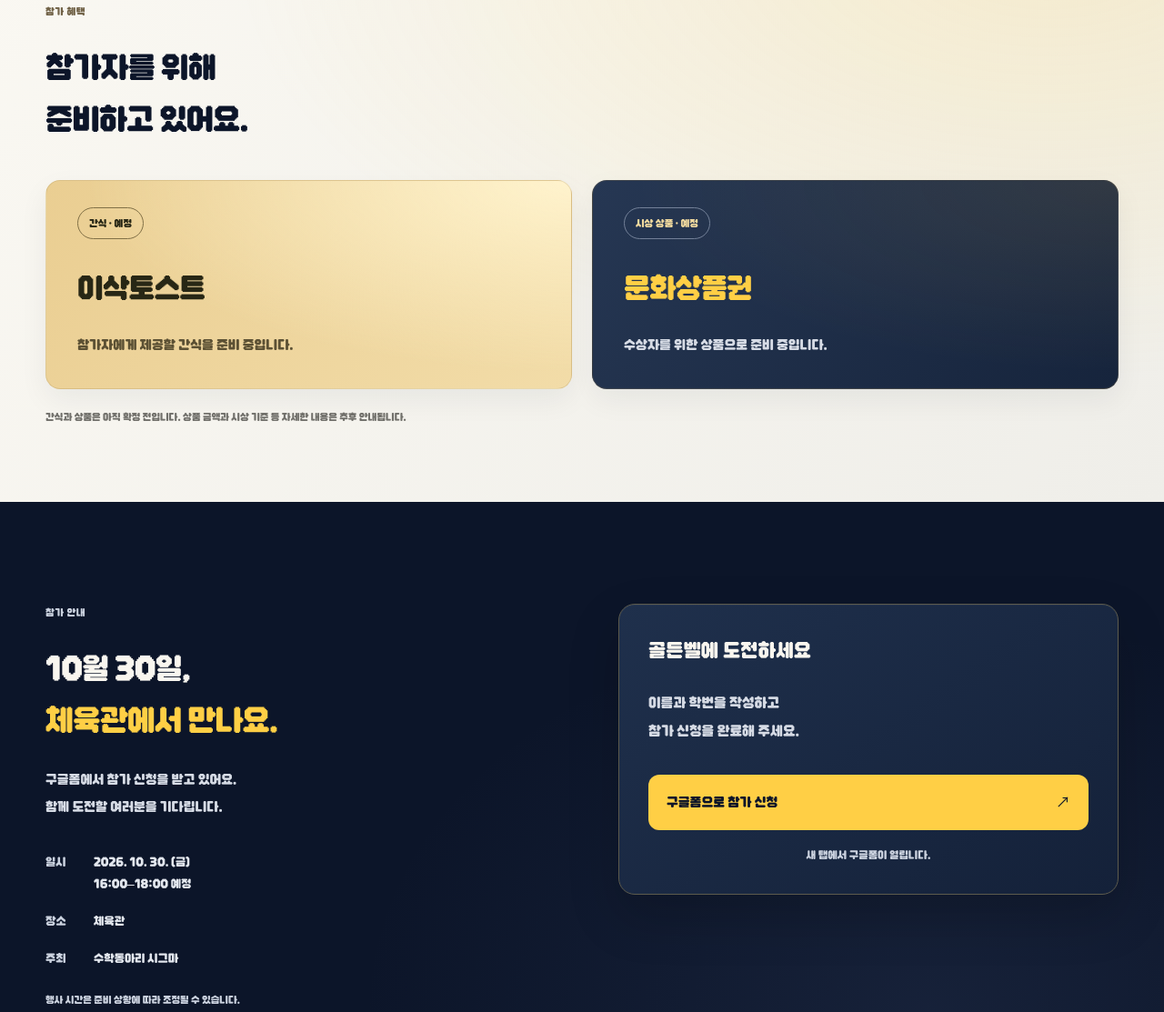
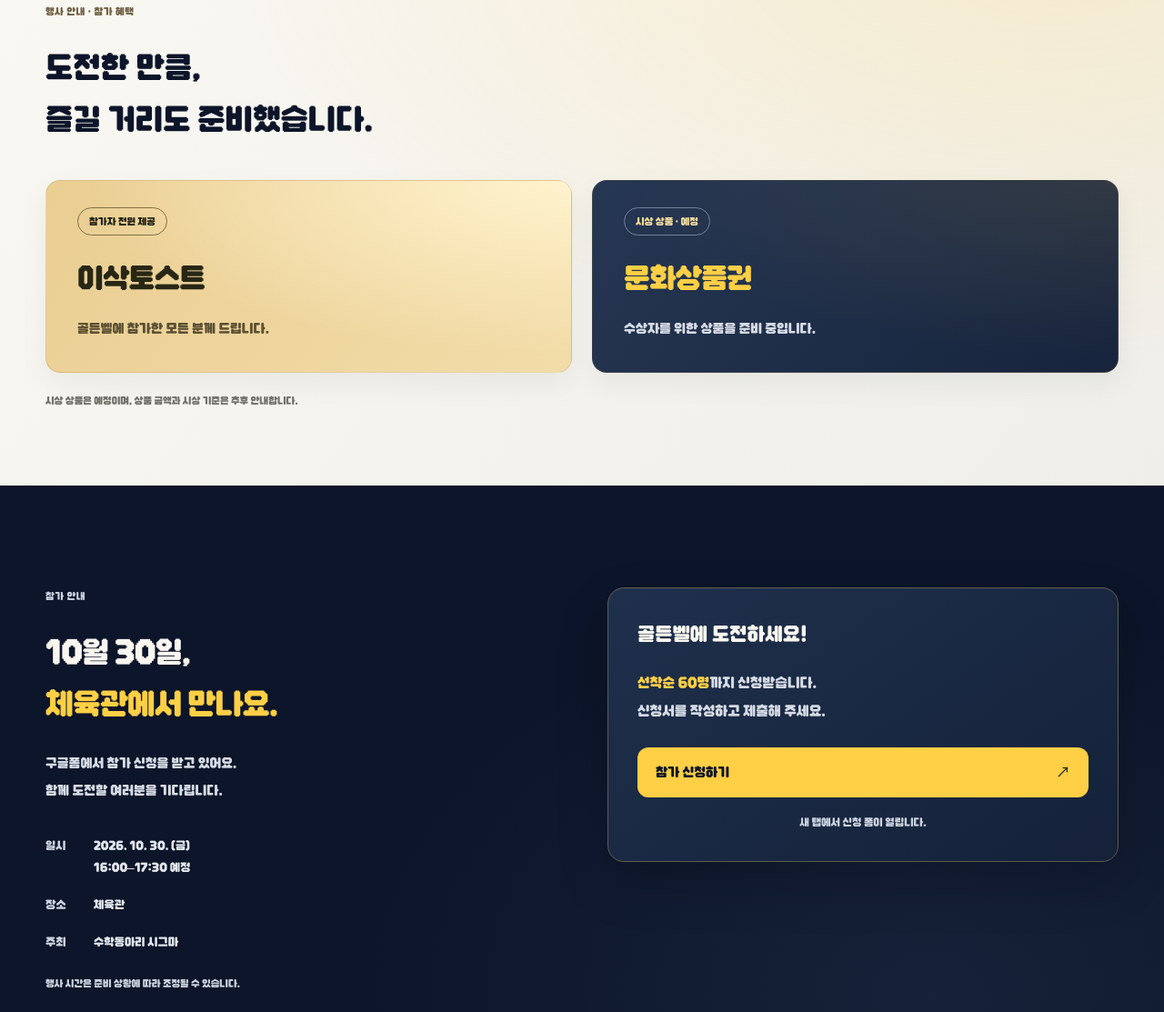
Before and after one commit to 1112leo/sigma, a plain HTML site: page goldenbell/index.html in a window 1280 px wide. Shown: the part 1293-2406 px from the top of the page at 91% size. Drawn offline with Linux system fonts and the light colour scheme.

Commit message:
Polish event copy and align updated schedule and registration details

```diff
--- a/goldenbell/goldenbell.css
+++ b/goldenbell/goldenbell.css
@@ -250,8 +250,8 @@ h1 {
   justify-content: space-between;
   align-items: center;
   gap: 30px;
-  min-height: 53px;
-  padding: 15px 22px;
+  min-height: 45px;
+  padding: 13px 18px;
   font-size: 14px;
   font-weight: 500;
   border: 0;
@@ -386,7 +386,7 @@ h2 {
   display: grid;
   grid-template-columns: 1fr 1fr;
   gap: 55px;
-  align-items: start
+  align-items: center
 }
 
 .about-body p {
@@ -468,7 +468,7 @@ h2 {
 .benefit-tag {
   border: 1px solid #817046;
   border-radius: 30px;
-  padding: 6px 12px;
+  padding: 4px 12px;
   font-weight: 650
 }
 
@@ -487,7 +487,7 @@ h2 {
   font-weight: 500;
   letter-spacing: -.025em;
   line-height: 1.4;
-  margin-top: 29px
+  margin-top: 22px
 }
 
 .benefit-card h3 span {
@@ -506,7 +506,7 @@ h2 {
 }
 
 .benefit-description {
-  margin-top: 23px;
+  margin-top: 16px;
   font-size: 14px;
   line-height: 1.85;
   color: #5c5134
@@ -545,7 +545,7 @@ h2 {
 .apply-section {
   display: grid;
   grid-template-columns: 1fr 1fr;
-  gap: 80px;
+  gap: 56px;
   padding-block: 112px 95px
 }
 
@@ -1007,7 +1007,7 @@ fieldset .button {
   }
 
   .benefit-card {
-    padding: 25px 27px
+    padding: 18px 27px
   }
 
   .benefit-intro {
@@ -1338,27 +1338,61 @@ fieldset .button,
 }
 
 /* No permanent transform/layer for content waiting below the viewport. */
-.hero-kicker, .strip-label, .event-time small,
-.about-section .section-label, .apply-section .section-label,
-.schedule-note, .form-footnote, .site-footer p, .site-footer > a:last-child {
+.hero-kicker,
+.strip-label,
+.event-time small,
+.about-section .section-label,
+.apply-section .section-label,
+.schedule-note,
+.form-footnote,
+.site-footer p,
+.site-footer>a:last-child {
   color: #cbd2df;
 }
-.form-card { border-color: #5d5b4d; }
-.form-heading h3 { font-size: 24px; line-height: 1.5; letter-spacing: 0; }
-#form-notice { font-size: 17px; line-height: 1.85; margin-top: 24px; }
+
+.form-card {
+  border-color: #5d5b4d;
+}
+
+.form-heading h3 {
+  font-size: 24px;
+  line-height: 1.5;
+  letter-spacing: 0;
+}
+
+#form-notice {
+  font-size: 17px;
+  line-height: 1.85;
+  margin-top: 20px;
+}
+
+#form-notice strong { color: var(--gold); font-weight: inherit; }
+.about-body h2, .section-heading h2 { text-wrap: balance; letter-spacing: 0; }
+.benefit-description, .benefit-note, .faq-list p { text-wrap: pretty; }
+.benefit-top > .benefit-tag { font-size: 14px; }
+
 .registration-link {
   display: flex;
   align-items: center;
   justify-content: space-between;
   gap: 16px;
   width: 100%;
-  margin-top: 32px;
-  padding: 18px 20px;
+  margin-top: 24px;
+  padding: 15px 20px;
   font-size: 16px;
   line-height: 1.6;
 }
-.form-footnote { margin: 16px 0 0; font-size: 13px; text-align: center; }
-.apply-copy > p, #form-notice { text-wrap: pretty; }
+
+.form-footnote {
+  margin: 16px 0 0;
+  font-size: 13px;
+  text-align: center;
+}
+
+.apply-copy>p,
+#form-notice {
+  text-wrap: pretty;
+}
 
 [data-scroll-pending] {
   opacity: 0;
--- a/goldenbell/index.html
+++ b/goldenbell/index.html
@@ -10,7 +10,7 @@
   <link rel="icon" href="run/favicon.svg" type="image/svg+xml">
   <link rel="preload" as="image" href="hero-bell.png">
   <link rel="preload" as="font" href="fonts/DNFBitBit-Regular.woff2" type="font/woff2" crossorigin>
-  <link rel="stylesheet" href="goldenbell.css?v=20260925-apply4">
+  <link rel="stylesheet" href="goldenbell.css?v=20260925-copy5">
   <script src="reveal.js?v=20260925-readable3" defer></script>
 </head>
 
@@ -21,7 +21,7 @@
         class="logo-caption">수학 골든벨</span></a>
     <nav aria-label="주요 메뉴">
       <a class="nav-about" href="#about">행사 소개</a>
-      <a href="#benefits">참가 혜택</a>
+      <a href="#benefits">행사 안내</a>
       <a class="nav-cta" href="#apply">참가 신청 <span aria-hidden="true">↗</span></a>
     </nav>
   </header>
@@ -31,10 +31,10 @@
         <p class="eyebrow">2026. 10. 30. 금요일</p>
         <p class="hero-kicker">천안오성고등학교 수학동아리 시그마</p>
         <h1 id="hero-title">수학 <em>골든벨</em></h1>
-        <p class="hero-description">친구들과 함께 풀어보는 수학 문제.<br>10월의 마지막 금요일, 체육관에서 만나요.</p>
+        <p class="hero-description">문제를 풀고, 끝까지 살아남아 보세요.<br>10월의 마지막 금요일, 체육관에서 만나요.</p>
         <div class="hero-actions">
-          <a class="button button-gold" href="#apply">참가 신청 안내 <span aria-hidden="true">↗</span></a>
-          <a class="text-link" href="#benefits">참가 혜택 보기 <span aria-hidden="true">↓</span></a>
+          <a class="button button-gold" href="#apply">참가 신청하기 <span aria-hidden="true">↗</span></a>
+          <a class="text-link" href="#benefits">행사 자세히 보기 <span aria-hidden="true">↓</span></a>
         </div>
       </div>
       <div class="hero-art">
@@ -46,16 +46,16 @@
       <div class="event-date"><span class="strip-label">날짜</span><time datetime="2026-10-30">10.30
           <span>금요일</span></time></div>
       <div class="event-time"><span class="strip-label">시간</span>
-        <p>16:00 — 18:00 <small>예정</small></p>
+        <p>16:00 — 17:30 <small>예정</small></p>
       </div>
       <div class="event-invite"><span class="strip-label">장소</span><strong>체육관</strong></div>
     </div>
     <section class="about-section wrap" id="about" aria-labelledby="about-title">
       <p class="eyebrow section-label">행사 소개</p>
       <div class="about-body">
-        <h2 id="about-title">함께 풀면<br>더 재미있는 수학.</h2>
+        <h2 id="about-title">어디까지<br>살아남을 수 있을까요?</h2>
         <div>
-          <p>수학동아리 시그마가 골든벨을 준비했습니다.<br>익숙한 문제부터 조금 낯선 문제까지,<br>친구들과 답을 생각하며 한 문제씩 도전해 보세요.</p>
+          <p>수학동아리 시그마가 준비한 골든벨.<br>정답을 맞히고, 다음 문제에 도전해 보세요.</p>
         </div>
       </div>
     </section>
@@ -63,23 +63,23 @@
       <div class="wrap">
         <div class="section-heading">
           <div>
-            <p class="eyebrow section-label">참가 혜택</p>
-            <h2 id="benefits-title">참가자를 위해<br>준비하고 있어요.</h2>
+            <p class="eyebrow section-label">행사 안내 · 참가 혜택</p>
+            <h2 id="benefits-title">도전한 만큼,<br>즐길 거리도 준비했습니다.</h2>
           </div>
         </div>
         <div class="benefit-grid">
           <article class="benefit-card toast-card">
-            <div class="benefit-top"><span class="benefit-tag">간식 · 예정</span></div>
+            <div class="benefit-top"><span class="benefit-tag">참가자 전원 제공</span></div>
             <h3>이삭토스트</h3>
-            <p class="benefit-description">참가자에게 제공할 간식을 준비 중입니다.</p>
+            <p class="benefit-description">골든벨에 참가한 모든 분께 드립니다.</p>
           </article>
           <article class="benefit-card prize-card">
             <div class="benefit-top"><span class="benefit-tag">시상 상품 · 예정</span></div>
             <h3>문화상품권</h3>
-            <p class="benefit-description">수상자를 위한 상품으로 준비 중입니다.</p>
+            <p class="benefit-description">수상자를 위한 상품을 준비 중입니다.</p>
           </article>
         </div>
-        <p class="benefit-note">간식과 상품은 아직 확정 전입니다. 상품 금액과 시상 기준 등 자세한 내용은 추후 안내됩니다.</p>
+        <p class="benefit-note">시상 상품은 예정이며, 상품 금액과 시상 기준은 추후 안내합니다.</p>
       </div>
     </section>
     <section class="apply-section wrap" id="apply" aria-labelledby="apply-title">
@@ -90,7 +90,7 @@
         <dl class="apply-info">
           <div>
             <dt>일시</dt>
-            <dd>2026. 10. 30. (금)<br>16:00–18:00 예정</dd>
+            <dd>2026. 10. 30. (금)<br>16:00–17:30 예정</dd>
           </div>
           <div>
             <dt>장소</dt>
@@ -105,23 +105,25 @@
       </div>
       <div class="form-card">
         <div class="form-heading">
-          <h3>골든벨에 도전하세요</h3>
+          <h3>골든벨에 도전하세요!</h3>
         </div>
-        <p id="form-notice">이름과 학번을 작성하고<br>참가 신청을 완료해 주세요.</p>
-        <a class="button button-gold registration-link" href="https://forms.gle/HBcpW34hJzRkYkDi9" target="_blank" rel="noopener noreferrer" aria-describedby="registration-tab-note">구글폼으로 참가 신청 <span aria-hidden="true">↗</span></a>
-        <p class="form-footnote" id="registration-tab-note">새 탭에서 구글폼이 열립니다.</p>
+        <p id="form-notice"><strong>선착순 60명</strong>까지 신청받습니다.<br>신청서를 작성하고 제출해 주세요.</p>
+        <a class="button button-gold registration-link" href="https://forms.gle/HBcpW34hJzRkYkDi9" target="_blank"
+          rel="noopener noreferrer" aria-describedby="registration-tab-note">참가 신청하기 <span
+            aria-hidden="true">↗</span></a>
+        <p class="form-footnote" id="registration-tab-note">새 탭에서 신청 폼이 열립니다.</p>
       </div>
     </section>
     <section class="questions-section wrap" aria-labelledby="questions-title">
       <h2 id="questions-title">궁금한 점은?</h2>
       <div class="faq-list">
         <details>
-          <summary>지금 참가 신청할 수 있나요?</summary>
-          <p>네. 위의 ‘구글폼으로 참가 신청’ 버튼을 눌러 신청해 주세요. 정보 작성 후 구글폼에서 제출까지 마쳐야 신청이 완료됩니다.</p>
+          <summary>최대 몇 명까지 참가할 수 있나요?</summary>
+          <p>최대 60명을 선착순으로 모집합니다. 접수가 마감되면 이 페이지에서 안내합니다.</p>
         </details>
         <details>
           <summary>언제, 어디서 진행하나요?</summary>
-          <p>2026년 10월 30일 금요일, 체육관에서 진행합니다. 시간은 16:00–18:00 예정이며 준비 상황에 따라 조정될 수 있습니다.</p>
+          <p>2026년 10월 30일 금요일, 체육관에서 진행합니다. 시간은 16:00–17:30 예정이며 준비 상황에 따라 조정될 수 있습니다.</p>
         </details>
       </div>
     </section>
```
Also changed, not shown: goldenbell/landing.test.cjs (+10 -3 lines).
